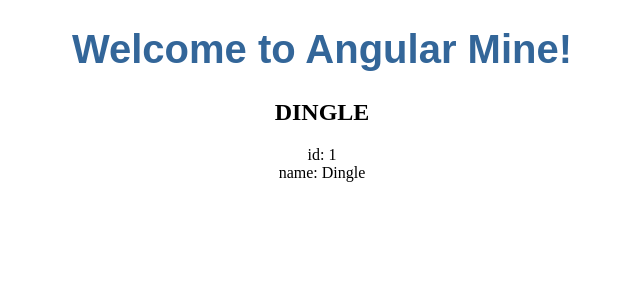
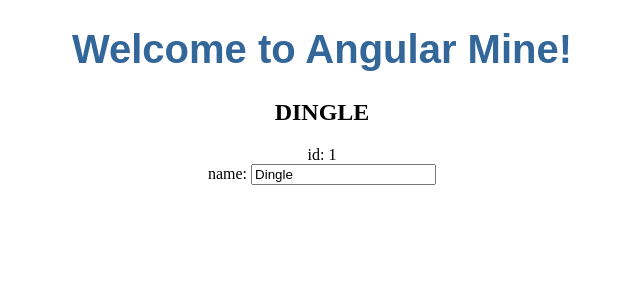
Before and after one commit to josher565/angular-mine, an Angular app: page / in a window 1280 px wide. Shown: the top 300 px of the page, without its empty margins (318-958 px from the left). Built offline with nearby package versions, Linux system fonts and the light colour scheme.

Commit message:
two way binding on a single object again

```diff
--- a/src/app/heroes/heroes.component.html
+++ b/src/app/heroes/heroes.component.html
@@ -1,4 +1,7 @@
 
 <h2>{{hero.name | uppercase }}</h2>
 <div><span>id: </span>{{hero.id}}</div>
-<div><span>name: </span>{{hero.name}}</div>
+<div>
+  <label>name: </label>
+  <input [(ngModel)]= "hero.name" placeholder="name" />
+</div>
```
